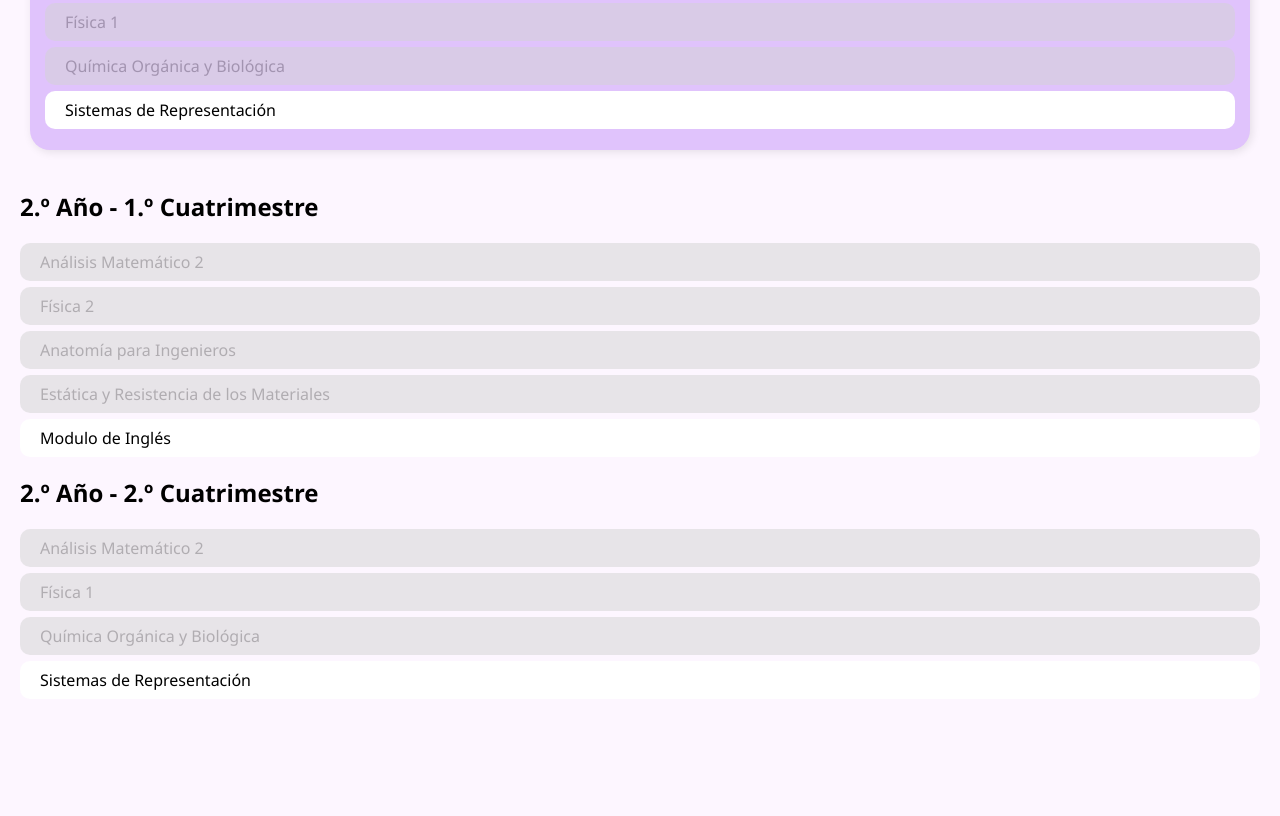
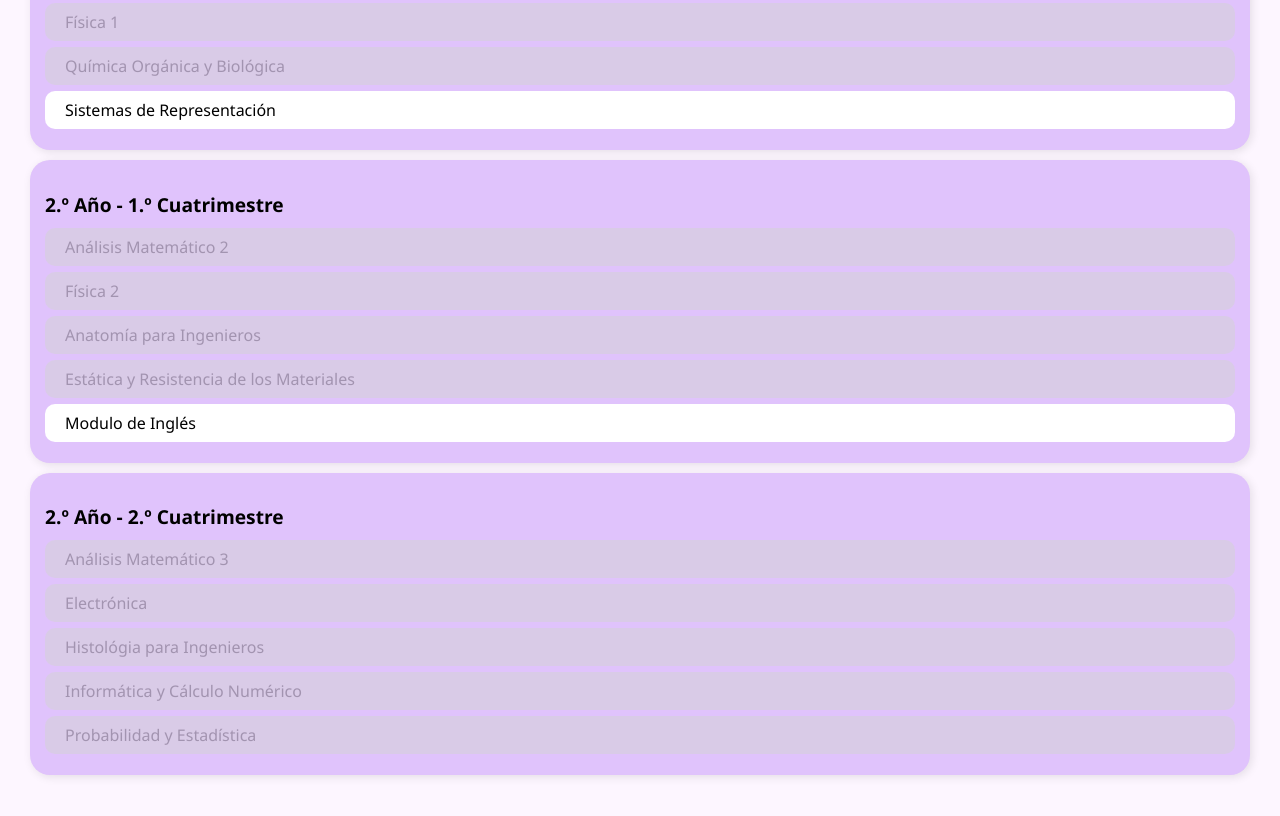
Before and after one commit to Abrilfassi/malla-ingbiomed, a plain HTML site: page index.html in a window 1280 px wide. Shown: the part 995-1811 px from the top of the page. Before the commit the page ends 1720 px from the top, so only its background shows below. Drawn offline with nearby package versions, Linux system fonts and the light colour scheme.

Commit message:
Update index.html

```diff
--- a/index.html
+++ b/index.html
@@ -107,7 +107,7 @@
       <div class="materia" onclick="cambiarEstado(this)" data-prerrequisitos="Química:regular">Química Orgánica y Biológica</div>
       <div class="materia" onclick="cambiarEstado(this)" data-prerrequisitos="">Sistemas de Representación</div>
     </div>
-  </div class="bloque">
+  <div class="bloque">
       <h2>2.º Año - 1.º Cuatrimestre</h2>
       <div class="materia" onclick="cambiarEstado(this)" data-prerrequisitos="Análisis Matemático 1:regular, Álgebra Lineal:regular">Análisis Matemático 2</div>
       <div class="materia" onclick="cambiarEstado(this)" data-prerrequisitos="Álgebra Lineal:regular, Física 1:regular">Física 2</div>
@@ -115,12 +115,13 @@
       <div class="materia" onclick="cambiarEstado(this)" data-prerrequisitos="Física 1:regular">Estática y Resistencia de los Materiales </div>
       <div class="materia" onclick="cambiarEstado(this)" data-prerrequisitos=""> Modulo de Inglés </div>
     </div>
-   </div class="bloque">
+   <div class="bloque">
       <h2>2.º Año - 2.º Cuatrimestre</h2>
-      <div class="materia" onclick="cambiarEstado(this)" data-prerrequisitos="Análisis Matemático 1:regular, Álgebra Lineal:regular">Análisis Matemático 2</div>
-      <div class="materia" onclick="cambiarEstado(this)" data-prerrequisitos="Análisis Matemático 1:regular, Física y Química:regular">Física 1</div>
-      <div class="materia" onclick="cambiarEstado(this)" data-prerrequisitos="Química:regular">Química Orgánica y Biológica</div>
-      <div class="materia" onclick="cambiarEstado(this)" data-prerrequisitos="">Sistemas de Representación</div>
+      <div class="materia" onclick="cambiarEstado(this)" data-prerrequisitos="Análisis Matemático 2:regular">Análisis Matemático 3</div>
+      <div class="materia" onclick="cambiarEstado(this)" data-prerrequisitos="Física 2:regular, Taller y Laboratorio:regular">Electrónica</div>
+      <div class="materia" onclick="cambiarEstado(this)" data-prerrequisitos="Anatomía para Ingenieros:regular">Histológia para Ingenieros</div>
+      <div class="materia" onclick="cambiarEstado(this)" data-prerrequisitos="Análisis Matemático 1">Informática y Cálculo Numérico</div>
+      <div class="materia" onclick="cambiarEstado(this)" data-prerrequisitos="Análisis Matemático 1">Probabilidad y Estadística</div>
     </div>
 
   <script src="https://cdn.jsdelivr.net/npm/chart.js"></script>
```
